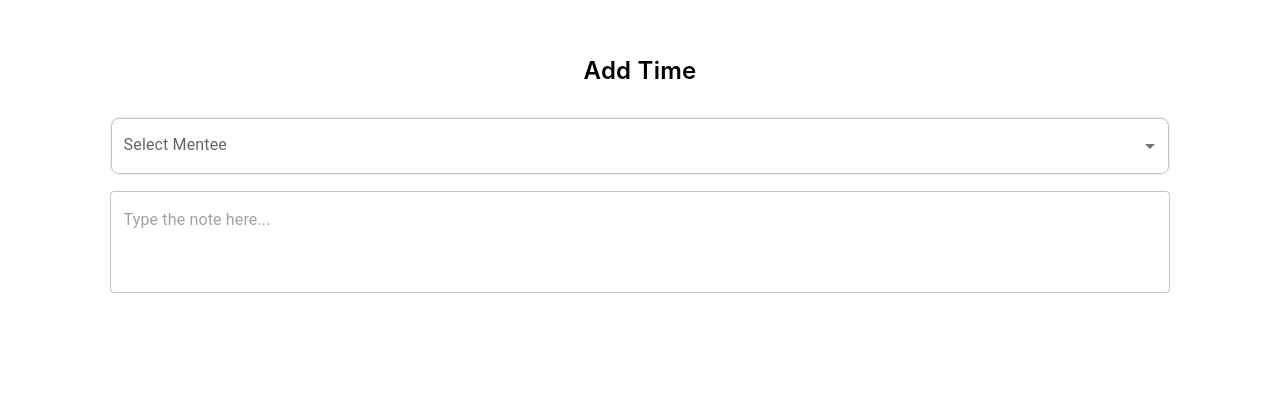
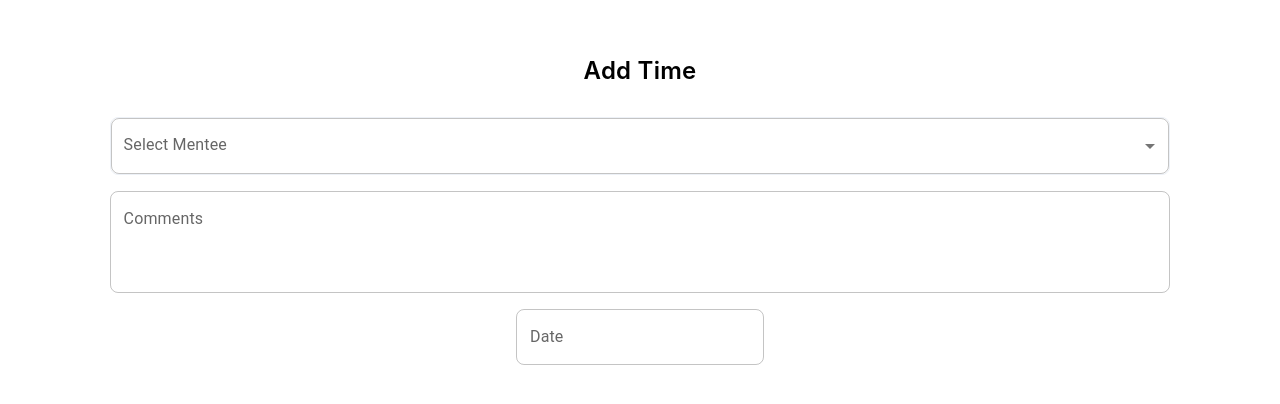
Before and after one commit to SeedlingMentorLog/seedling, a React (Create React App) app in the folder frontend/: page /time-log in a window 1280 px wide. Shown: the part 152-556 px from the top of the page. Built offline with nearby package versions, Linux system fonts and the light colour scheme; no server answers.

Commit message:
tried timelog page, i hate frontend

```diff
--- a/frontend/package.json
+++ b/frontend/package.json
@@ -5,11 +5,13 @@
   "dependencies": {
     "@emotion/react": "^11.14.0",
     "@emotion/styled": "^11.14.0",
-    "@mui/icons-material": "^6.4.0",
+    "@mui/icons-material": "^6.4.5",
     "@mui/material": "^6.4.0",
+    "@mui/x-date-pickers": "^7.27.1",
     "@testing-library/jest-dom": "^5.17.0",
     "@testing-library/react": "^13.4.0",
     "@testing-library/user-event": "^13.5.0",
+    "dayjs": "^1.11.13",
     "firebase": "^11.2.0",
     "react": "^18.3.1",
     "react-dom": "^18.3.1",
--- a/frontend/src/pages/TimeLogPage.js
+++ b/frontend/src/pages/TimeLogPage.js
@@ -10,9 +10,16 @@ import {
   InputLabel,
   Select,
   MenuItem,
+  InputAdornment,
 } from "@mui/material";
+import { LocalizationProvider, DatePicker } from "@mui/x-date-pickers";
+import { AdapterDayjs } from "@mui/x-date-pickers/AdapterDayjs";
 
 const TimeLogPage = (props) => {
+  const [date, setDate] = useState(null);
+  const [mentee, setMentee] = useState(null);
+  const [comments, setComments] = useState(null);
+
   return (
     <Box
       sx={{
@@ -54,6 +61,8 @@ const TimeLogPage = (props) => {
           <InputLabel>Select Mentee</InputLabel>
           <Select
             label="Select Mentee"
+            value={mentee}
+            onChange={(event) => setMentee(event.target.value)}
             sx={{
               borderRadius: 2,
               border: "1px solid #EDF1F7",
@@ -67,13 +76,36 @@ const TimeLogPage = (props) => {
           </Select>
         </FormControl>
         <TextField
+          label="Comments"
           placeholder="Type the note here..."
+          value={comments}
+          onChange={(event) => setComments(event.target.value)}
           fullWidth
           multiline
           minRows={3}
           maxRows={3}
-          sx={{ borderRadius: 2, fontFamily: "Inter" }}
+          sx={{
+            "& .MuiOutlinedInput-root": {
+              borderRadius: 2,
+            },
+            fontFamily: "Inter",
+            marginBottom: 2,
+          }}
         ></TextField>
+        <LocalizationProvider dateAdapter={AdapterDayjs}>
+          <DatePicker
+            label="Date"
+            value={date}
+            onChange={(newDate) => setDate(newDate)}
+            sx={{
+              "& .MuiOutlinedInput-root": {
+                borderRadius: 2,
+              },
+              alignItems: "center",
+              marginBottom: 2
+            }}
+          ></DatePicker>
+        </LocalizationProvider>
       </Box>
     </Box>
   );
```
Also changed, not shown: 1 other file (tests, documents, lock files or other folders).
